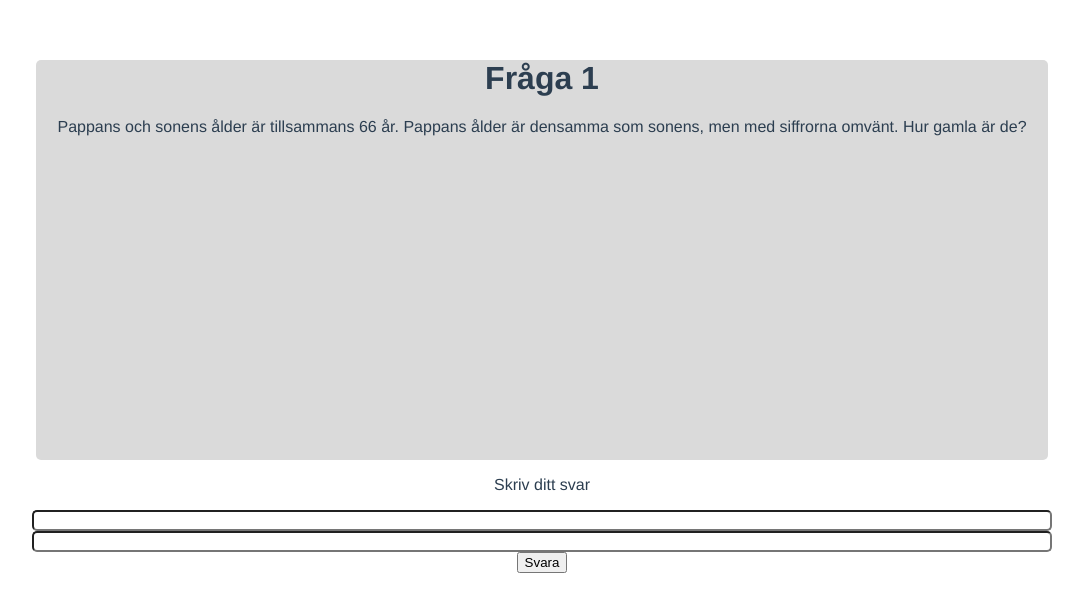
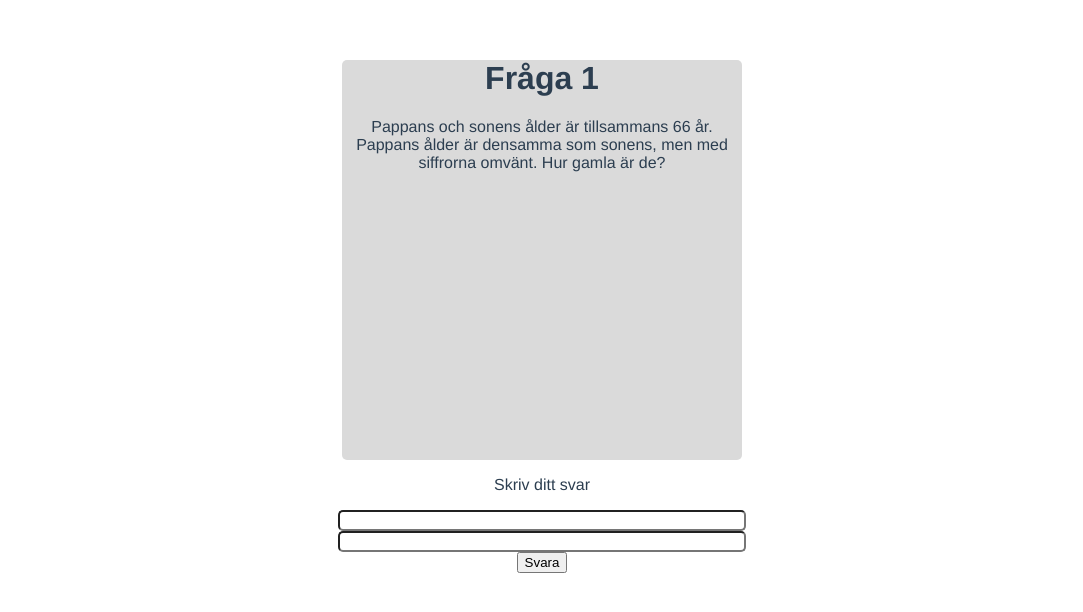
Before and after one commit to patrickvirtanen/patxis-birthday, a Vue app: page / in a window 1280 px wide. Both pictures are taken after a click on the button "LET'S GO!". Shown: the top 612 px of the page, without its empty margins (98-1181 px from the left). Built offline with nearby package versions, Linux system fonts and the light colour scheme.

Commit message:
added max-width

```diff
--- a/src/components/HelloWorld.vue
+++ b/src/components/HelloWorld.vue
@@ -96,7 +96,7 @@ export default {
       var utterance = new SpeechSynthesisUtterance(
         "Hola Patchi, Hoy es tu cumpleaños y tienes paquetes esperándote. Para encontrar tus paquetes, tienes que responder diferentes tipos de preguntas y luego obtener una pista que te ayude a encontrar los paquetes. ¡Buena suerte!"
       );
-      utterance.lang = "es";
+      utterance.lang = "es-ES";
       utterance.rate = 0;
       console.log(utterance);
       window.speechSynthesis.speak(utterance);
--- a/src/components/questionForm.vue
+++ b/src/components/questionForm.vue
@@ -132,6 +132,7 @@ export default {
 <style scoped>
 .main {
   width: 80%;
+  max-width: 400px;
   height: 50vh;
   margin: 0 auto;
   background-color: rgb(218, 218, 218);
@@ -139,6 +140,7 @@ export default {
 }
 input {
   width: 80%;
+  max-width: 400px;
   border-radius: 5px;
 }
 </style>
```
